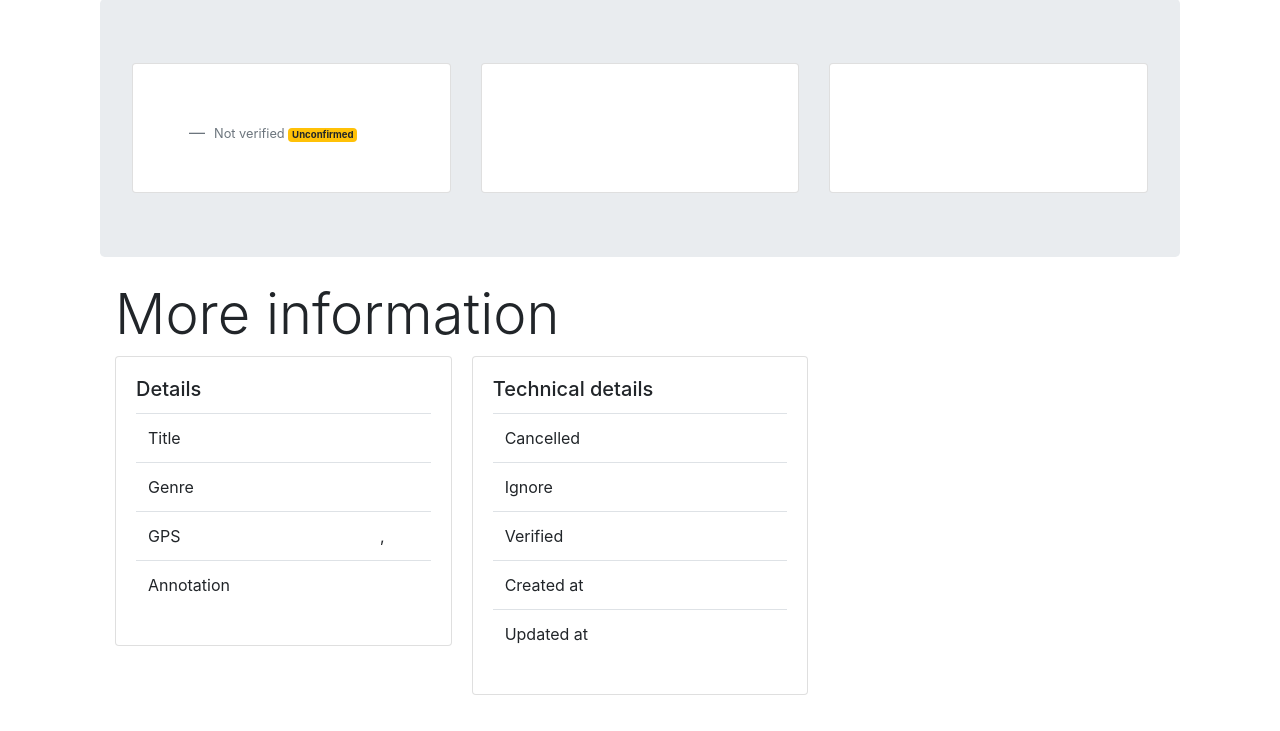
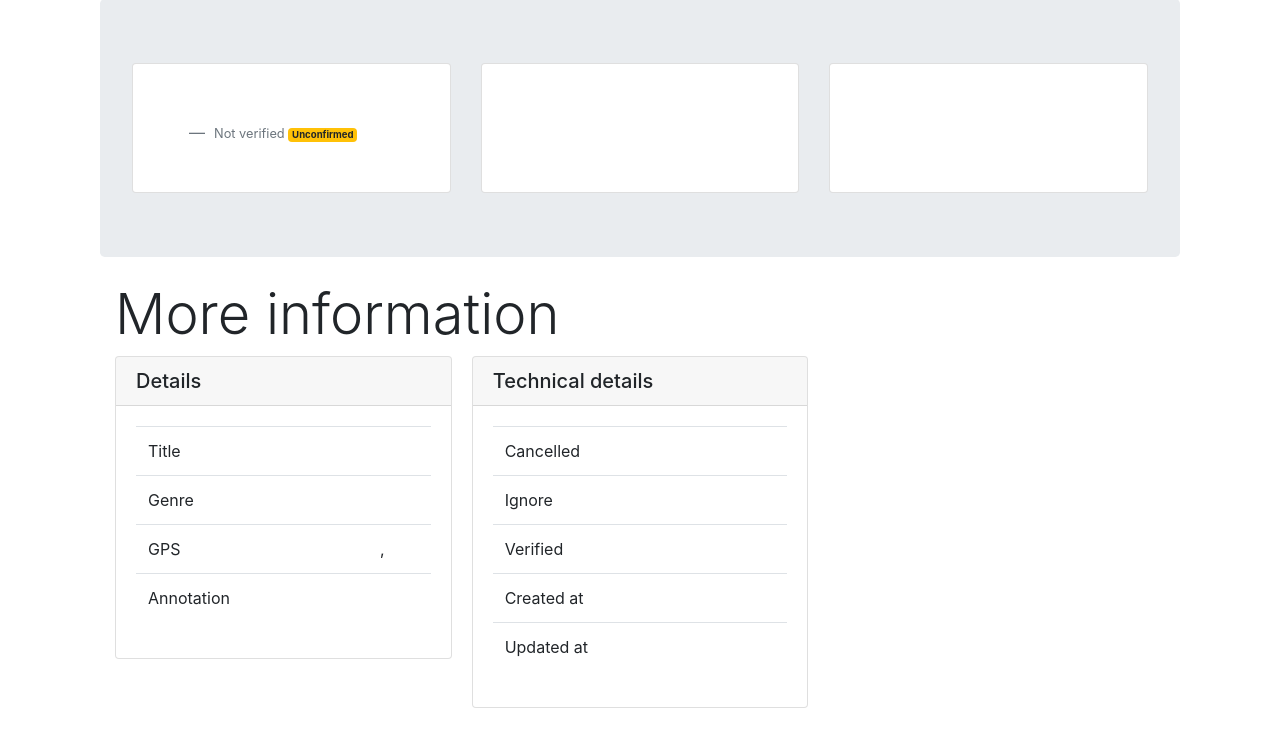
Before and after one commit to Kunstenpunt/havelovewilltravel, a Django app: template hlwtadmin/templates/hlwtadmin/concert_detail.html in a window 1280 px wide. Shown: the part 81-812 px from the top of the page. Run offline with Django 3.2, Linux system fonts and the light colour scheme; the template is opened without the code that fills it, so the values that code supplies are empty; some libraries are stand-ins or nearby versions.

Commit message:
fixes #271

```diff
--- a/hlwtadmin/templates/hlwtadmin/artist_detail.html
+++ b/hlwtadmin/templates/hlwtadmin/artist_detail.html
@@ -81,6 +81,7 @@
         {% if artist.artista.all or artist.artistb.all %}
         <div class="card">
             <h5 class="card-header">Related artists</h5>
+            <div class="card-body">
                 <ul class="list-group list-group-flush">
                     {% for relation in artist.artista.all %}
                       <li class="list-group-item">
@@ -97,6 +98,7 @@
                       </li>
                     {% endfor %}
                 </ul>
+            </div>
         </div>
         {% endif %}
 
--- a/hlwtadmin/templates/hlwtadmin/concert_detail.html
+++ b/hlwtadmin/templates/hlwtadmin/concert_detail.html
@@ -95,8 +95,8 @@
 <div class="card-columns">
     {% if concert.concerta.all or concert.concertb.all %}
     <div class="card">
+        <h5 class="card-header">Related concerts</h5>
         <div class="card-body">
-            <h5 class="card-title">Related concerts</h5>
             <ul class="list-group list-group-flush">
                 {% for relation in concert.concerta.all %}
                   <li class="list-group-item">
@@ -120,8 +120,8 @@
 
     {% if concert.concertannouncements %}
     <div class="card">
+        <h5 class="card-header">Based on</h5>
         <div class="card-body">
-        <h5 class="card-title">Based on</h5>
         <table class="table">
             <tr>
                 <th></th>
@@ -148,8 +148,8 @@
     {% endif %}
 
     <div class="card">
+        <h5 class="card-header">Details</h5>
         <div class="card-body">
-            <h5 class="card-title">Details</h5>
             <table class="table">
                 <tr>
                     <td>Title</td>
@@ -172,8 +172,8 @@
     </div>
 
     <div class="card">
+        <h5 class="card-header">Technical details</h5>
         <div class="card-body">
-            <h5 class="card-title">Technical details</h5>
             <table class="table">
                 <tr>
                     <td>Cancelled</td>
@@ -201,8 +201,8 @@
 
     {% if concert.find_concurring_concerts.all %}
     <div class="card">
+        <h5 class="card-header">Concerts on same day in same organisation</h5>
         <div class="card-body">
-            <h5 class="card-title">Concerts on same day in same organisation</h5>
             <ul class="list-group list-group-flush">
                 {% for c in concert.find_concurring_concerts.all %}
                     <li class="list-group-item">
@@ -226,8 +226,8 @@
 <div class="card-columns">
 
     <div class="card">
+        <h5 class="card-header">Actions</h5>
         <div class="card-body">
-            <h5 class="card-title">Actions</h5>
             <ul class="list-group list-group-flush">
                 {% if perms.hlwtadmin.can_update_concert %}<li class="list-group-item"><a href="{% url 'concert_update' concert.id %}">Update this concert</a></li>{% endif %}
                 {% if perms.hlwtadmin.can_create_relationconcertorganisation %}<li class="list-group-item"><a href="{% url 'relationconcertorganisation_create' concert.id %}">Relate this concert to an organisation</a></li>{% endif %}
@@ -238,8 +238,8 @@
     </div>
 
     <div class="card">
+        <h5 class="card-header">Special actions</h5>
         <div class="card-body">
-            <h5 class="card-title">Special actions</h5>
             <ul class="list-group list-group-flush">
                 {% if perms.hlwtadmin.can_delete_concert %}<li class="list-group-item"><a href="{% url 'concert_delete_with_ca_on_ignore' concert.id 1 %}">Delete this concert, and the relations to artists and organisations, and set all related announcements on ignore.</a>{% endif %}
                 {% if perms.hlwtadmin.can_delete_concert %}<li class="list-group-item"><a href="{% url 'concert_delete_with_ca_on_ignore' concert.id 2 %}">Delete this concert, and the relations to artists and organisations, and delete the related announcements.</a></li>{% endif %}
```
Also changed, not shown: hlwtadmin/templates/hlwtadmin/location_detail.html (+7 -7 lines), hlwtadmin/templates/hlwtadmin/organisation_detail.html (+6 -6 lines), hlwtadmin/templates/index.html (+5 -5 lines). Lines whose indentation alone changed are shown as unchanged.
